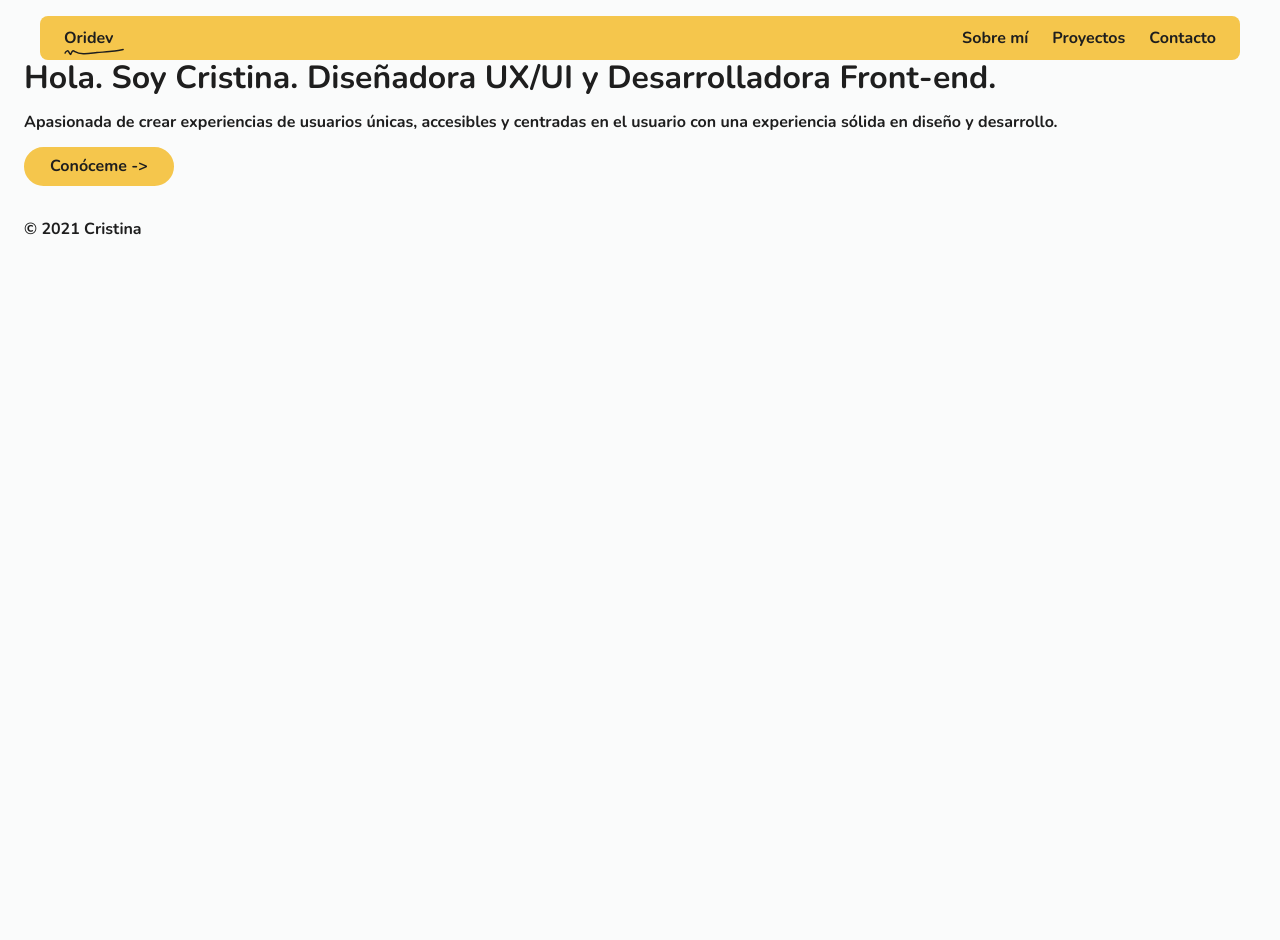
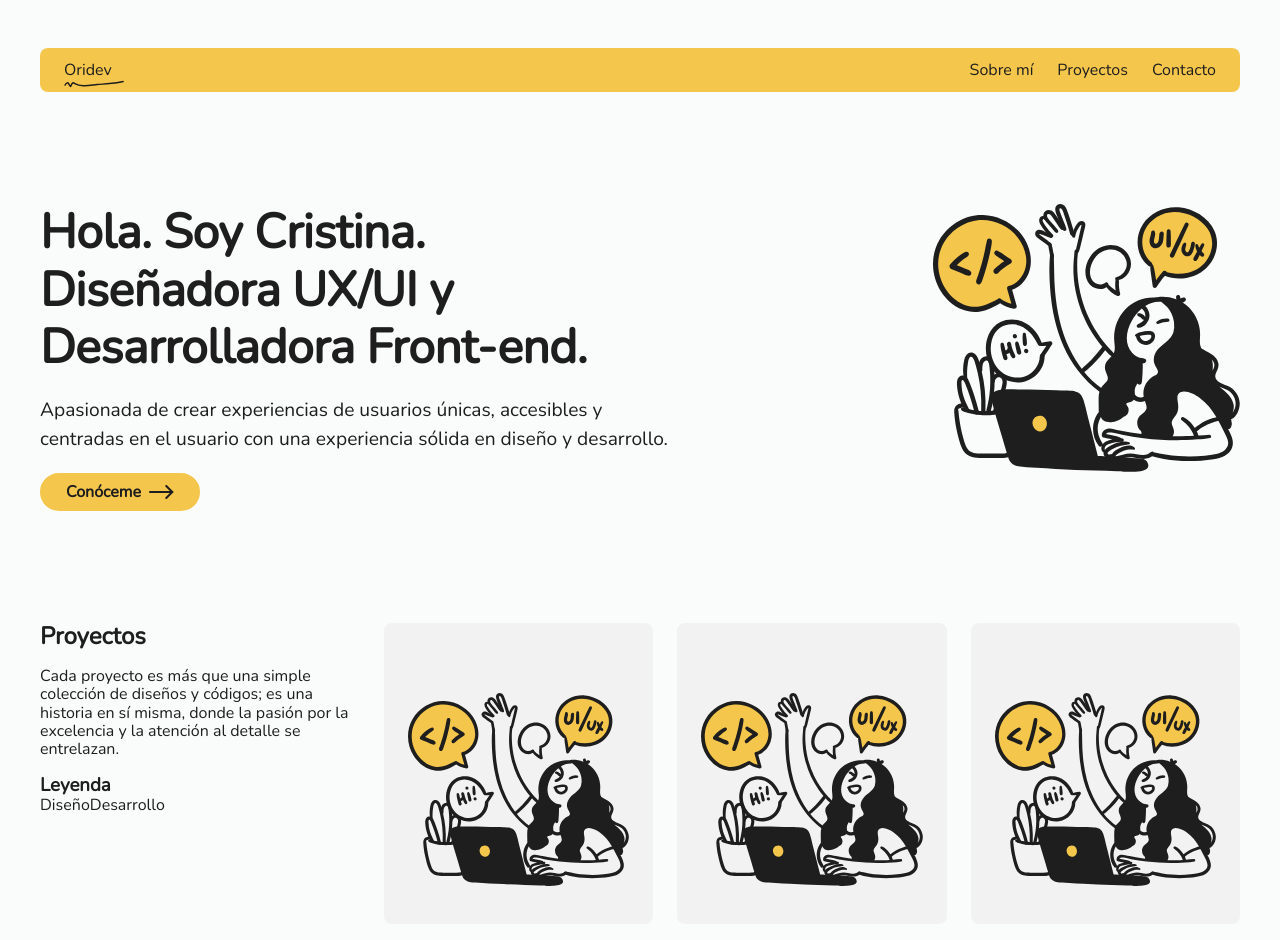
Before and after one commit to cristina-bosa/oridev, a Vue app: page / in a window 1280 px wide. Shown: the top 940 px of the page. Before the commit the page ends 800 px from the top, so only its background shows below. Built offline with nearby package versions, Linux system fonts and the light colour scheme.

Commit message:
WIP home

```diff
--- a/src/assets/sass/00-settings/_typography.scss
+++ b/src/assets/sass/00-settings/_typography.scss
@@ -11,4 +11,28 @@
   font-style: normal;
 }
 
-$font-family: 'NunitoBold', sans-serif;
+$regular: 'NunitoRegular', sans-serif;
+$bold: 'NunitoBold', sans-serif;
+
+.text{
+  &--m{
+    font-size: 1.2rem;
+    font-family: $regular;
+    line-height: 1.5;
+    letter-spacing: 0;
+  }
+  &--20{
+    width: 20ch;
+
+  }
+  &--55{
+    width: 55ch;
+    max-width: 75ch;
+  }
+  &--xxl{
+    font-size: 3rem;
+    font-weight: bold;
+    line-height: 1.2;
+    letter-spacing: -0.5px;
+  }
+}
--- a/src/assets/sass/04-objects/_layout.scss
+++ b/src/assets/sass/04-objects/_layout.scss
@@ -1,3 +1,30 @@
 @use '../00-settings/variables';
 @use '../01-tools/mixins' as mix;
 @use '../01-tools/querys' as querys;
+
+.container{
+  max-width: 1200px;
+  margin: 0 auto;
+  &__presentation{
+    display: flex;
+    flex-direction: row;
+    justify-content: space-between;
+    gap: 1.5rem;
+    margin-top: 7rem;
+  }
+  &__projects{
+    display: flex;
+    flex-wrap: wrap;
+    flex-direction: row;
+    gap: 1.5rem;
+    margin-top: 7rem;
+
+    &--left{
+      flex: 0 0 20em;
+    }
+    &--right{
+      flex: 1;
+    }
+
+  }
+}
--- a/src/assets/sass/05-components/_buttons.scss
+++ b/src/assets/sass/05-components/_buttons.scss
@@ -1,25 +1,53 @@
-@use '../00-settings/variables';
+@use "../00-settings/variables";
 
-.btn{
-  display: flex;
+.btn {
+  display: inline-flex;
   justify-content: center;
   align-items: center;
   border: 0;
   border-radius: 1.5rem;
-  padding: .5rem 1.5rem;
-  gap: .5rem;
+  padding: 0.5rem 1.5rem;
+  gap: 0.5rem;
   cursor: pointer;
-  max-width: fit-content;
-  &--primary{
+  transition: background-color 0.5s, color 0.5s, width 0.5s;
+  &--primary {
     background-color: var(--primary-color);
     color: var(--text-color);
     font-weight: bold;
     border: 2px solid var(--primary-color);
+    transition: background-color 0.5s, color 0.5s;
+
+
+    &:hover {
+      background-color: transparent;
+      color: var(--text-color);
+      border-color: var(--text-color);
+    }
+
   }
-  transition: background-color 0.5s, color 0.5s;
-  &:hover{
-    background-color: transparent;
+  &--secondary{
+    background-color: var(--primary-color);
     color: var(--text-color);
-    border: 2px solid var(--text-color);
+    font-weight: bold;
+    border: 2px solid var(--primary-color);
+    transition: background-color 0.5s, color 0.5s;
+    &:hover{
+      background-color: darken(variables.$primary-color, 10%);
+    }
+
+  }
+
+  &:hover .btn__svg {
+    & path {
+      stroke-dashoffset: 60;
+      stroke-dasharray: 60;
+      animation: 500ms cubic-bezier(0.27, 0.22, 0.44, 1.5) 250ms 1 normal both
+        running strokeanimation;
+    }
   }
 }
+@keyframes strokeanimation {
+  100% {
+    stroke-dashoffset: 0;
+  }
+}
--- a/src/assets/sass/05-components/_projects.scss
+++ b/src/assets/sass/05-components/_projects.scss
@@ -1,3 +1,37 @@
 @use '../00-settings/variables';
 @use '../01-tools/mixins' as mix;
 @use '../01-tools/querys' as querys;
+
+.projects{
+  display: grid;
+  grid-template-columns: repeat(auto-fill, minmax(250px, 1fr));
+  gap: 1.5rem;
+  &__box{
+    display: flex;
+    flex-direction: column;
+    gap: 1.5rem;
+    border-radius: .5rem;
+    padding: 1.5rem;
+    overflow: hidden;
+    background-color: #f2f2f2;
+    h3{
+      visibility: hidden;
+      opacity: 0;
+      transition: opacity .3s ease;
+    }
+    button{
+      margin-top: -3rem;
+      visibility: hidden;
+      opacity: 0;
+      transition: opacity .3s ease;
+    }
+    &:hover{
+    cursor: pointer;
+     button, h3{
+      opacity: 1;
+      visibility: visible;
+    }
+  }
+  }
+
+}
--- a/src/assets/sass/07-theme/_theme.scss
+++ b/src/assets/sass/07-theme/_theme.scss
@@ -20,7 +20,9 @@
 
 body{
   background-color: var(--background-color);
-  font-family: #{variables.$font-family};
+  font-family: #{variables.$regular};
   color: var(--text-color);
-  margin: 1rem 1.5rem;
+  margin: 3rem 1.5rem;
+
+
 }
--- a/src/assets/sass/main.scss
+++ b/src/assets/sass/main.scss
@@ -12,6 +12,7 @@
 
 @use '05-components/buttons';
 @use '05-components/navbar';
+@use '05-components/projects';
 
 
 @use '06-utilities/utilities';
--- a/src/components/TheNavBar.vue
+++ b/src/components/TheNavBar.vue
@@ -16,7 +16,7 @@
       <li>
         <router-link role="menuitem" to="/about">
           Sobre mí
-        <svg class="navbar__svg" width="81" height="10" viewBox="0 0 81 10" fill="none"
+        <svg class="navbar__svg" width="60" height="10" viewBox="0 0 81 10" fill="none"
           xmlns="http://www.w3.org/2000/svg">
           <path
             d="M1.44824 6.45028C1.76808 5.06431 3.3027 3.98412 4.48562 3.39266C5.74378 2.76358 6.2432 4.56064 6.7434 5.45807C7.24156 6.35182 7.73474 7.38471 8.47471 8.11072C9.00459 8.6306 9.27379 7.70203 9.48717 7.321C10.2131 6.02476 10.5911 4.23117 11.9171 3.38253C12.9028 2.75164 13.9832 4.10313 14.752 4.58736C18.8786 7.18679 23.0314 7.48232 27.8329 7.24C33.4435 6.95685 39.0276 6.25282 44.6195 5.74156C50.2302 5.22858 55.8614 4.97786 61.4668 4.40512C67.631 3.77527 73.7069 2.72959 79.8126 1.71198"
@@ -27,7 +27,7 @@
       <li>
         <router-link role="menuitem" to="/projects">
           Proyectos
-        <svg class="navbar__svg" width="81" height="10" viewBox="0 0 81 10" fill="none"
+        <svg class="navbar__svg" width="60" height="10" viewBox="0 0 81 10" fill="none"
           xmlns="http://www.w3.org/2000/svg">
           <path
             d="M1.44824 6.45028C1.76808 5.06431 3.3027 3.98412 4.48562 3.39266C5.74378 2.76358 6.2432 4.56064 6.7434 5.45807C7.24156 6.35182 7.73474 7.38471 8.47471 8.11072C9.00459 8.6306 9.27379 7.70203 9.48717 7.321C10.2131 6.02476 10.5911 4.23117 11.9171 3.38253C12.9028 2.75164 13.9832 4.10313 14.752 4.58736C18.8786 7.18679 23.0314 7.48232 27.8329 7.24C33.4435 6.95685 39.0276 6.25282 44.6195 5.74156C50.2302 5.22858 55.8614 4.97786 61.4668 4.40512C67.631 3.77527 73.7069 2.72959 79.8126 1.71198"
@@ -38,7 +38,7 @@
       <li>
         <router-link role="menuitem" to="/contact">
           Contacto
-        <svg class="navbar__svg" width="81" height="10" viewBox="0 0 81 10" fill="none"
+        <svg class="navbar__svg" width="60" height="10" viewBox="0 0 81 10" fill="none"
           xmlns="http://www.w3.org/2000/svg">
           <path
             d="M1.44824 6.45028C1.76808 5.06431 3.3027 3.98412 4.48562 3.39266C5.74378 2.76358 6.2432 4.56064 6.7434 5.45807C7.24156 6.35182 7.73474 7.38471 8.47471 8.11072C9.00459 8.6306 9.27379 7.70203 9.48717 7.321C10.2131 6.02476 10.5911 4.23117 11.9171 3.38253C12.9028 2.75164 13.9832 4.10313 14.752 4.58736C18.8786 7.18679 23.0314 7.48232 27.8329 7.24C33.4435 6.95685 39.0276 6.25282 44.6195 5.74156C50.2302 5.22858 55.8614 4.97786 61.4668 4.40512C67.631 3.77527 73.7069 2.72959 79.8126 1.71198"
--- a/src/views/HomeView.vue
+++ b/src/views/HomeView.vue
@@ -1,41 +1,101 @@
 <template>
-
-  <main>
-    <section>
+  <main class="container">
+    <section class="container__presentation">
       <article>
-        <h1>
+        <h1 class="text--xxl text--20">
           Hola. Soy Cristina. Diseñadora UX/UI y Desarrolladora Front-end.
         </h1>
-        <p>Apasionada de crear experiencias de usuarios únicas, accesibles y centradas en el usuario con una experiencia
+        <p class="text--m text--55">Apasionada de crear experiencias de usuarios únicas, accesibles y centradas en el
+          usuario con una experiencia
           sólida en diseño y desarrollo.</p>
-        <button class="btn btn--primary"> Conóceme -> </button>
+        <button class="btn btn--primary"> Conóceme
+          <svg class="btn__svg" width="25" height="14" viewBox="0 0 25 14" fill="none" xmlns="http://www.w3.org/2000/svg">
+            <path d="M0.999931 7L23.2856 7" stroke="#1E1E1E" stroke-width="2" stroke-linecap="round"
+              stroke-linejoin="round" />
+            <path d="M17.2856 13L23.2856 7L17.2856 1" stroke="#1E1E1E" stroke-width="2" stroke-linecap="round"
+              stroke-linejoin="round" />
+          </svg>
+        </button>
       </article>
       <article>
-        <img src="" alt="">
+        <img src="../assets/svg/presentation.svg" alt="">
       </article>
+    </section>
+    <section class="container__projects">
+      <article class="container__projects--left">
+        <h2>Proyectos</h2>
+        <p class="text-m">Cada proyecto es más que una simple colección de diseños y códigos; es una historia en
+          sí misma, donde la pasión por la excelencia y la atención al detalle se entrelazan.</p>
+        <article>
+          <h3>Leyenda</h3>
+          <span>Diseño</span>
+          <span>Desarrollo</span>
+        </article>
+      </article>
+      <article class="container__projects--right projects">
 
+        <div class="projects__box" @mouseover="showButton = true" @mouseleave="showButton = false">
+          <h3>5G</h3>
+          <img src="../assets/svg/presentation.svg" alt="">
+          <button class="btn btn--secondary"> Saber más
+            <svg class="btn__svg" width="25" height="14" viewBox="0 0 25 14" fill="none"
+              xmlns="http://www.w3.org/2000/svg">
+              <path d="M0.999931 7L23.2856 7" stroke="#1E1E1E" stroke-width="2" stroke-linecap="round"
+                stroke-linejoin="round" />
+              <path d="M17.2856 13L23.2856 7L17.2856 1" stroke="#1E1E1E" stroke-width="2" stroke-linecap="round"
+                stroke-linejoin="round" />
+            </svg>
+          </button>
+        </div>
+        <div class="projects__box" @mouseover="showButton = true" @mouseleave="showButton = false">
+          <h3>5G</h3>
+          <img src="../assets/svg/presentation.svg" alt="">
+          <button class="btn btn--secondary"> Saber más
+            <svg class="btn__svg" width="25" height="14" viewBox="0 0 25 14" fill="none"
+              xmlns="http://www.w3.org/2000/svg">
+              <path d="M0.999931 7L23.2856 7" stroke="#1E1E1E" stroke-width="2" stroke-linecap="round"
+                stroke-linejoin="round" />
+              <path d="M17.2856 13L23.2856 7L17.2856 1" stroke="#1E1E1E" stroke-width="2" stroke-linecap="round"
+                stroke-linejoin="round" />
+            </svg>
+          </button>
+        </div>
+        <div class="projects__box" @mouseover="showButton = true" @mouseleave="showButton = false">
+          <h3>5G</h3>
+          <img src="../assets/svg/presentation.svg" alt="">
+          <button class="btn btn--secondary"> Saber más
+            <svg class="btn__svg" width="25" height="14" viewBox="0 0 25 14" fill="none"
+              xmlns="http://www.w3.org/2000/svg">
+              <path d="M0.999931 7L23.2856 7" stroke="#1E1E1E" stroke-width="2" stroke-linecap="round"
+                stroke-linejoin="round" />
+              <path d="M17.2856 13L23.2856 7L17.2856 1" stroke="#1E1E1E" stroke-width="2" stroke-linecap="round"
+                stroke-linejoin="round" />
+            </svg>
+          </button>
+        </div>
+      </article>
     </section>
   </main>
-  <footer>
-
-  </footer>
 </template>
 
 <script lang="ts">
-import { defineComponent } from 'vue';
+import { defineComponent, ref } from 'vue';
 import TheNavBar from '../components/TheNavBar.vue';
 export default defineComponent({
   components: {
     TheNavBar
   },
   setup() {
+    const showButton = ref(false)
 
 
     return {
-
+      showButton
     }
   }
 })
 </script>
 
-<style lang="scss" scoped></style>
+<style lang="scss" scoped>
+
+</style>
```
Also changed, not shown: src/assets/svg/arrow-right.svg (added), src/assets/svg/presentation.svg (added).
